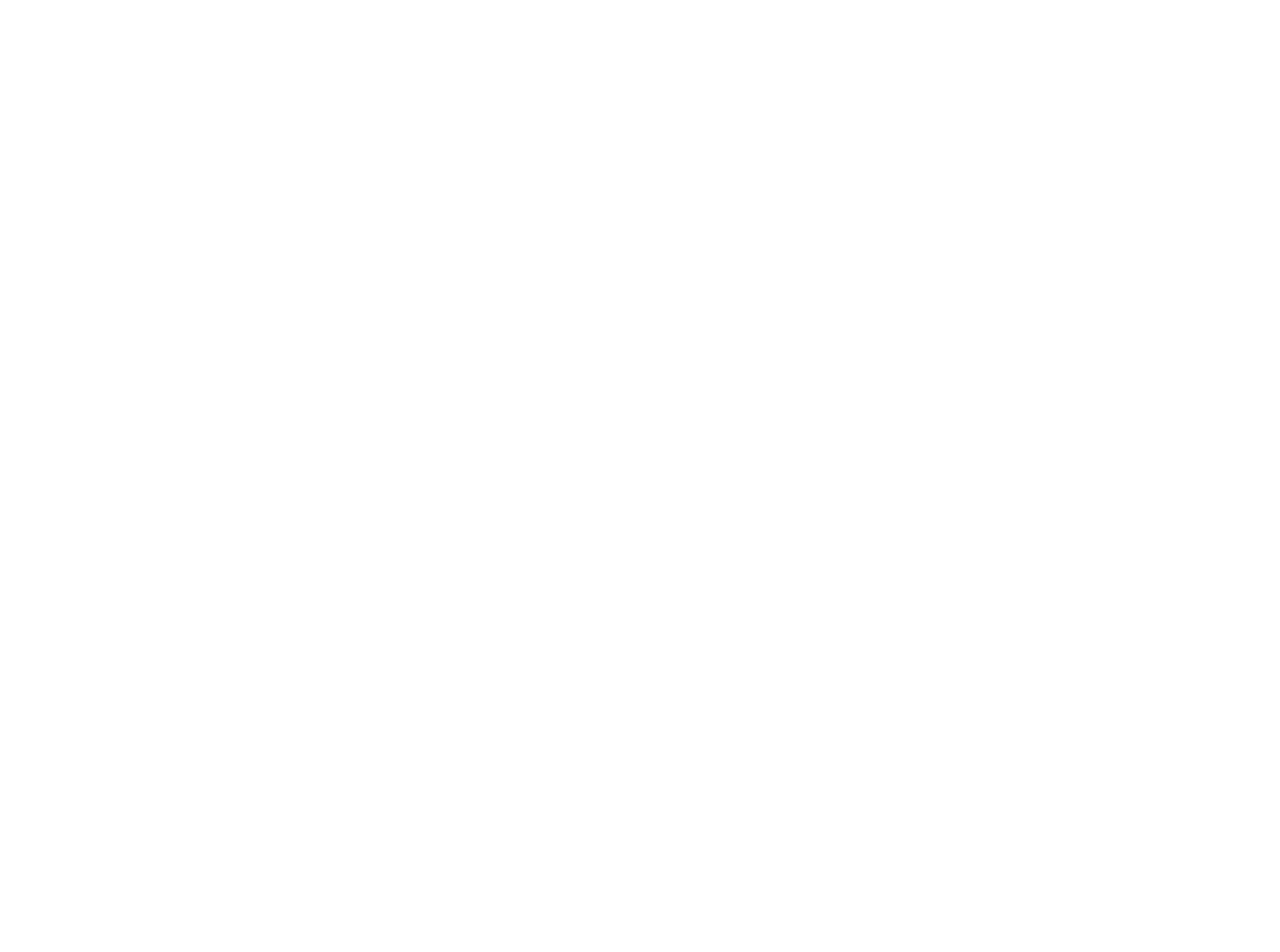
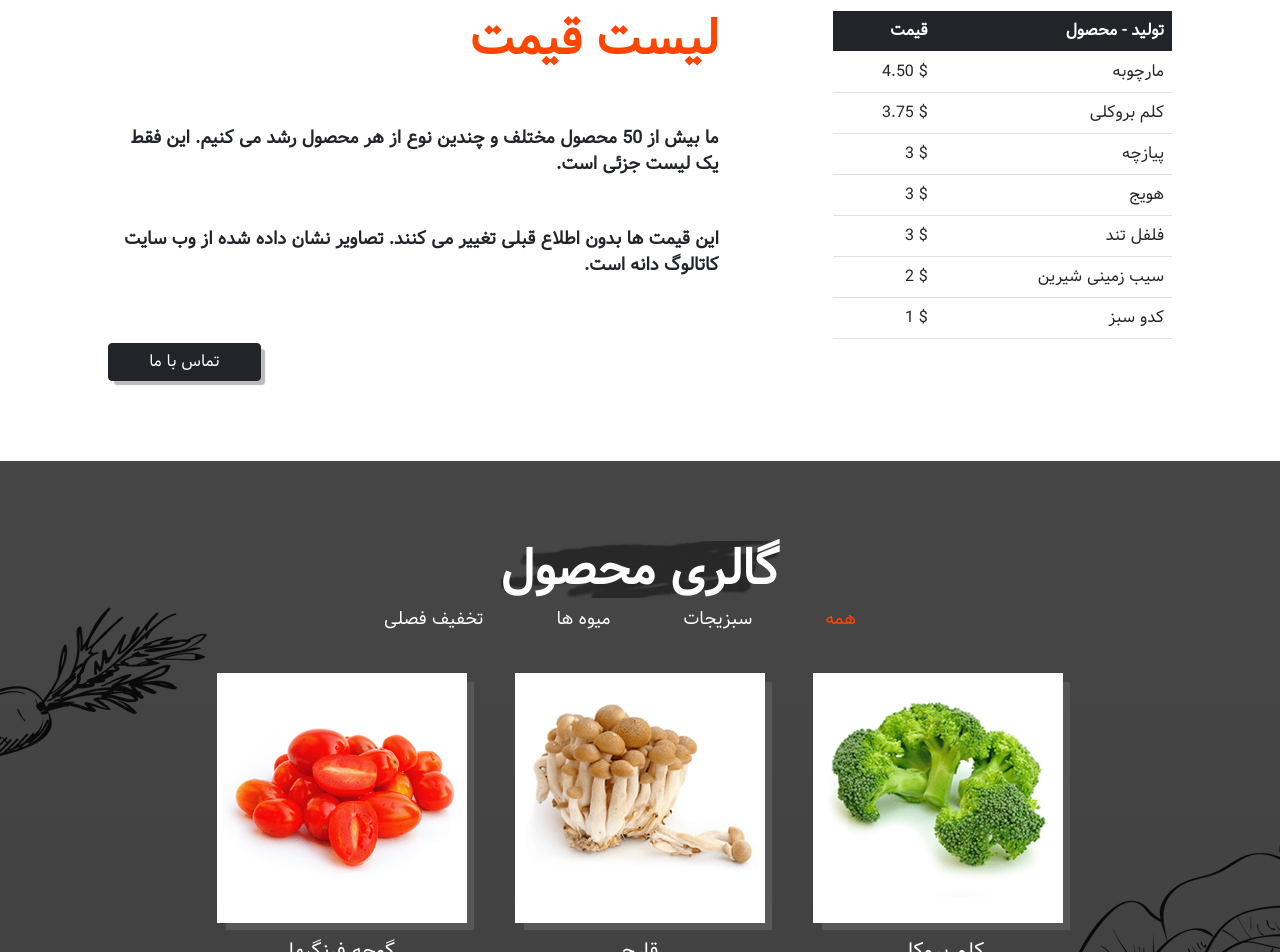
Before and after one commit to Hanieghorbani/farm-house-site, a React (Create React App) app: page / in a window 1280 px wide. Shown: the part 2260-3212 px from the top of the page. Before the commit the page ends 2111 px from the top, so only its background shows below. Built offline with nearby package versions, Linux system fonts and the light colour scheme.

Commit message:
add gallery

```diff
--- a/src/App.js
+++ b/src/App.js
@@ -4,6 +4,8 @@
 import Header from './components/header/Header';
 import About from './components/about/About';
 import Products from './components/products/Products';
+import Prices from './components/prices/Prices';
+import Gallery from './components/gallery/Gallery';
 
 export default function App() {
   return (
@@ -11,6 +13,8 @@
      <Header />
      <About />
      <Products />
+     <Prices />
+     <Gallery />
     </div>
   );
 }
--- /dev/null
+++ b/src/components/gallery/Card-gallery.js
@@ -0,0 +1,10 @@
+export default function CardGallery({ img, name }) {
+  return (
+    <div className="cardGallery-container d-flex justify-content-center flex-column align-items-center m-4">
+      <div className="bg-white">
+        <img src={img} />
+      </div>
+      <h5 className="mt-3">{name}</h5>
+    </div>
+  )
+}
--- /dev/null
+++ b/src/components/gallery/Gallery.js
@@ -0,0 +1,23 @@
+import './gallery.css'
+import CardGallery from './Card-gallery'
+export default function Gallery() {
+  return (
+    <div className="gallery-container text-white d-flex align-items-center flex-column">
+      <h1>گالری محصول</h1>
+      <ul className="list-unstyled d-flex justify-content-between align-items-center">
+        <li>همه</li>
+        <li>سبزیجات </li>
+        <li>میوه ها</li>
+        <li>تخفیف فصلی</li>
+      </ul>
+      <div className='d-flex flex-wrap w-75 justify-content-center'>
+        <CardGallery img='imgs/gallery-1.png' name='گوجه فرنگیها'/>
+        <CardGallery img='imgs/gallery-2.png' name='قارچ'/>
+        <CardGallery img='imgs/gallery-3.png' name='کلم بروکلی'/>
+        <CardGallery img='imgs/gallery-4.png' name='زنجبیل'/>
+        <CardGallery img='imgs/gallery-5.png' name='سیب زمینی'/>
+        <CardGallery img='imgs/gallery-6.png' name='تربچه'/>
+      </div>
+    </div>
+  )
+}
--- /dev/null
+++ b/src/components/gallery/gallery.css
@@ -0,0 +1,63 @@
+.gallery-container{
+    background: linear-gradient(rgba(0, 0, 0, 0.725),rgba(0, 0, 0, 0.751)),url(../../../public/imgs/product-gallery-bg.png) no-repeat center;
+    padding-top: 5rem;
+    margin-top: 5rem;
+}
+
+.gallery-container h1{
+    font-size: 3rem;
+    font-weight: bold;
+    background:url(../../../public/imgs/project-title.png) no-repeat center center;
+}
+
+.gallery-container ul{
+    direction: rtl;
+    width: 40%;
+}
+
+.gallery-container li:nth-child(1){
+    color: orangered !important;
+}
+
+.gallery-container li{
+    font-size: 1.1rem;
+    transition: all .4s ease;
+    cursor: pointer;
+}
+
+.gallery-container li:hover{
+    color: orangered;
+}
+
+
+/* card gallery */
+.cardGallery-container{
+    cursor: pointer;
+}
+
+.cardGallery-container div{
+    width: 250px;
+    height: 250px;
+    display: flex;
+    justify-content: center;
+    align-items: center;
+    box-shadow: 8px 8px 1px -1px #575757;
+}
+
+@media screen and (max-width:800px){
+    .cardGallery-container div{
+        width: 100%;
+        height: 100%;
+    }
+    .gallery-container ul{
+        padding-right: 0;
+        width: 70%;
+    }
+}
+
+@media screen and (max-width:400px){
+    .gallery-container ul{
+        padding-right: 0;
+        width: 90%;
+    }
+}
--- /dev/null
+++ b/src/components/prices/Prices.js
@@ -0,0 +1,39 @@
+import TableBody from "./Table"
+import './prices.css'
+export default function Prices() {
+  return (
+    <div className="prices-container row flex-row-reverse mx-lg-5 px-lg-5 mx-0 justify-content-between px-md-3 mx-md-3">
+      <div className="col-lg-4 ">
+        <table class="table table-hover">
+          <thead>
+            <tr className="table-dark px-4 ">
+              <th scope="col">تولید - محصول </th>
+              <th scope="col">قیمت</th>
+            </tr>
+          </thead>
+          <tbody>
+            <TableBody name="مارچوبه" price="$ 4.50" />
+            <TableBody name="کلم بروکلی" price="$ 3.75" />
+            <TableBody name="پیازچه" price="$ 3" />
+            <TableBody name="هویج" price="$ 3" />
+            <TableBody name="فلفل تند" price="$ 3" />
+            <TableBody name="سیب زمینی شیرین" price="$ 2" />
+            <TableBody name="کدو سبز" price="$ 1" />
+          </tbody>
+        </table>
+      </div>
+      <div className="col-lg-7 d-flex flex-column mt-5 mt-lg-0 ps-xxl-5 mx-xxl-5">
+        <h1>لیست قیمت</h1>
+        <p className="my-5">
+          ما بیش از 50 محصول مختلف و چندین نوع از هر محصول رشد می کنیم. این فقط
+          یک لیست جزئی است.
+        </p>
+        <p>
+          این قیمت ها بدون اطلاع قبلی تغییر می کنند. تصاویر نشان داده شده از وب
+          سایت کاتالوگ دانه است.
+        </p>
+        <button className="btn btn-dark mt-5 w-25 w-lg-50 align-self-end">تماس با ما</button>
+      </div>
+    </div>
+  )
+}
--- /dev/null
+++ b/src/components/prices/Table.js
@@ -0,0 +1,8 @@
+export default function TableBody({name,price}) {
+  return (
+    <tr>
+      <td>{name}</td>
+      <td>{price}</td>
+    </tr>
+  )
+}
--- /dev/null
+++ b/src/components/prices/prices.css
@@ -0,0 +1,40 @@
+.prices-container{
+    margin-top: 5rem;
+    padding-top: 5rem;
+}
+.prices-container table{
+    direction: rtl;
+}
+
+.prices-container .col-lg-7{
+    direction: rtl;
+}
+
+.prices-container .col-lg-7 h1{
+    color: orangered;
+    font-size: 3rem;
+    font-weight: bold;
+}
+
+.prices-container .col-lg-7 p{
+    font-weight: bold;
+    font-size: 1.1rem;
+}
+
+.prices-container .col-lg-7 button{
+    box-shadow: 5px 5px 1px -1px rgb(187, 187, 187);
+    transition: all .4s ease;
+}
+
+.prices-container .col-lg-7 button:hover{
+    background: orangered !important;
+    border-color: orangered !important;
+}
+
+@media screen and (max-width:400px){
+    .prices-container .col-lg-7 h1{
+        font-size: 2rem;
+
+    }
+
+}
--- a/src/components/products/Product.js
+++ b/src/components/products/Product.js
@@ -1,11 +1,11 @@
-export default function Product() {
+export default function Product({img,icon}) {
   return (
     <div className="product-container d-flex m-4 border overflow-hidden justify-content-between">
       <div>
-        <img src="imgs/pro-icon-1.png" className="ms-5"/>
+        <img src={icon} className="ms-5"/>
       </div>
 
-      <img src="imgs/product-1.png" className="w-50" />
+      <img src={img} className="w-50" />
     </div>
   )
 }
--- a/src/components/products/Products.js
+++ b/src/components/products/Products.js
@@ -7,10 +7,10 @@
       <p className="fw-bold mx-3 mx-lg-0 text-center">به طور مستقیم از مزرعه، تازه رشد کرده برای مشتریان ما.</p>
 
       <div className="row justify-content-center">
-       <div className="col-lg-6"><Product /></div>
-       <div className="col-lg-6"><Product /></div>
-       <div className="col-lg-6"><Product /></div>
-       <div className="col-lg-6"><Product /></div>
+       <div className="col-lg-6"><Product img='imgs/product-1.png' icon='imgs/pro-icon-1.png'/></div>
+       <div className="col-lg-6"><Product img='imgs/product-2.png' icon='imgs/pro-icon-2.png'/></div>
+       <div className="col-lg-6"><Product img='imgs/product-3.png' icon='imgs/pro-icon-3.png'/></div>
+       <div className="col-lg-6"><Product img='imgs/product-4.png' icon='imgs/pro-icon-4.png'/></div>
       </div>
     </div>
   )
```
Also changed, not shown: public/imgs/project-title.png (added).
